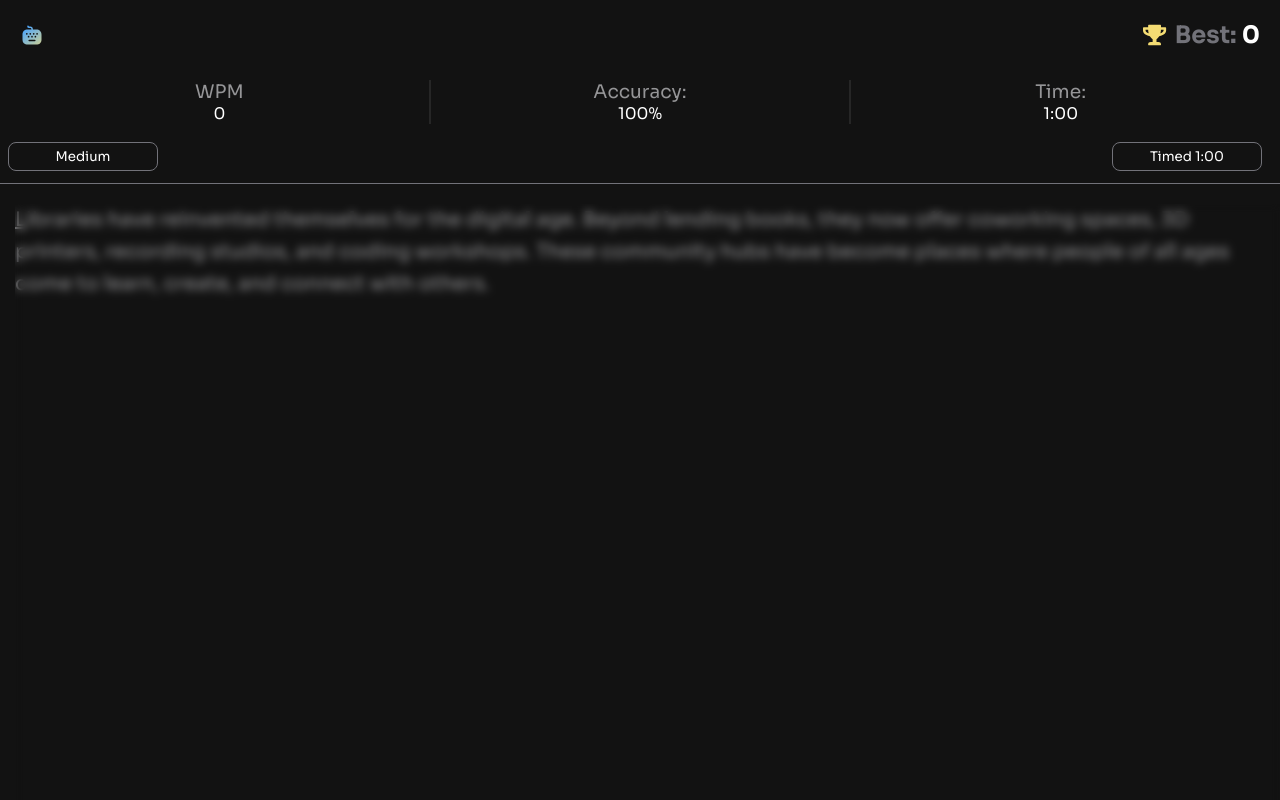
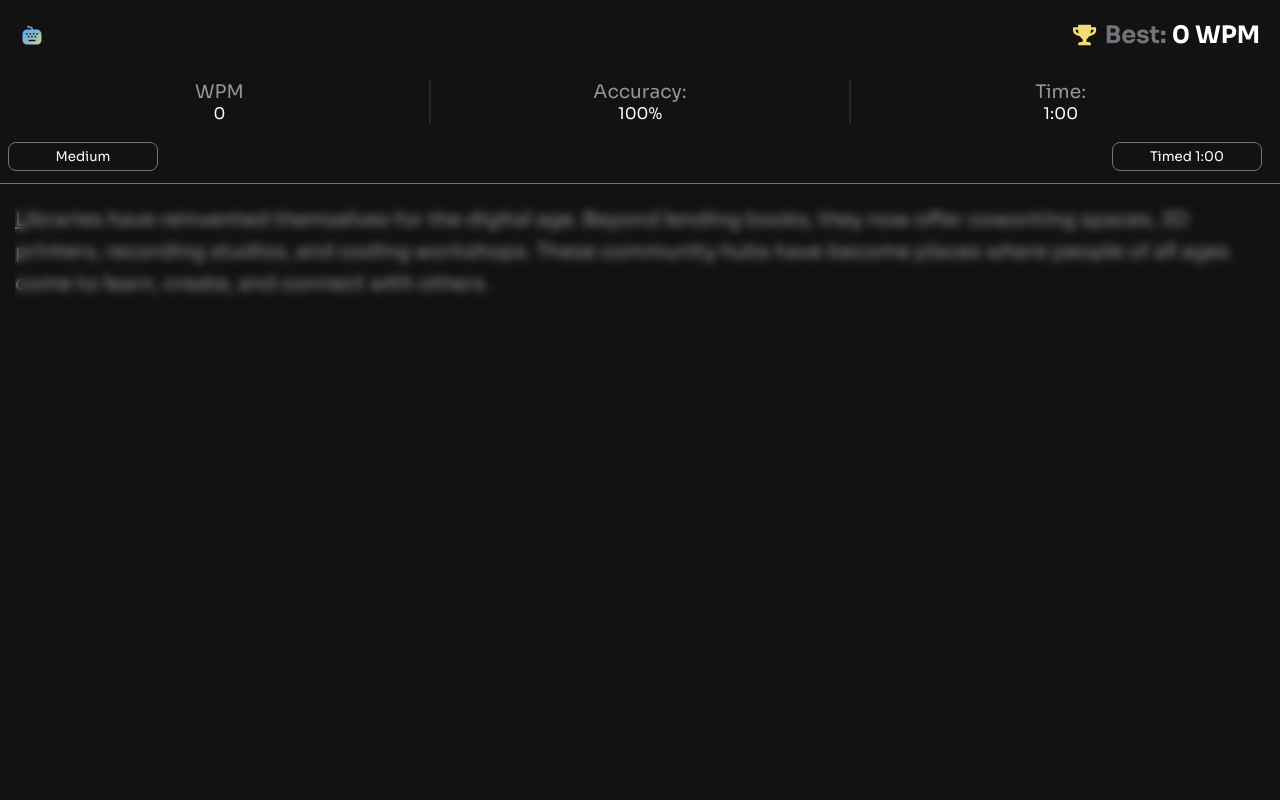
Before and after one commit to feelgooddd/typing-speed-test, a React (Vite) app: page / in a window 1280 px wide. Shown: the top 800 px of the page. Built offline with nearby package versions, Linux system fonts and the light colour scheme.

Commit message:
Added PB Tracking in local storage. Passed PB to header to display it. Default to 0 if no PB is found in local storage.

```diff
--- a/src/App.jsx
+++ b/src/App.jsx
@@ -7,12 +7,14 @@ const App = () => {
   const [testStarted, setTestStarted] = useState(false);
   const [timerStarted, setTimerStarted] = useState(false);
 
-  const [timeSetting, setTimeSetting] = useState(60)
+  const [timeSetting, setTimeSetting] = useState(60);
   const [difficulty, setDifficulty] = useState("medium");
 
   const [wpm, setWpm] = useState(0);
   const [accuracy, setAccuracy] = useState(100);
   const [timeLeft, setTimeLeft] = useState(60);
+  const [PB, setPB] = useState(localStorage.getItem("PB") || 0);
+
   useEffect(() => {
     if (!timerStarted) return; // start only on first keypress
 
@@ -34,10 +36,19 @@ const App = () => {
     const secs = seconds % 60;
     return `${mins}:${secs.toString().padStart(2, "0")}`;
   }
+  useEffect(() => {
+    if (timeLeft === 0 && wpm > PB) {
+      //Update visually without needing a reload
+      setPB(wpm);
+      //Store it in local storage
+      localStorage.setItem("PB", wpm);
+    }
+
+  }, [timeLeft]);
 
   return (
     <div>
-      <Header />
+      <Header PB={PB} />
       <Timing
         time={formatTime(timeLeft)}
         testStarted={testStarted}
@@ -59,6 +70,7 @@ const App = () => {
         setTestStarted={setTestStarted}
         setWpm={setWpm}
         setAccuracy={setAccuracy}
+        setPB={setPB}
       />
     </div>
   );
--- a/src/components/Header.jsx
+++ b/src/components/Header.jsx
@@ -2,8 +2,7 @@ import LogoSmall from "../assets/images/logo-small.svg";
 import PersonalBestIcon from "../assets/images/icon-personal-best.svg";
 import { useState } from "react";
 import "./css/header.css";
-const Header = () => {
-  const [PB, setPB] = useState(0);
+const Header = ({PB}) => {
   return (
     <header className="header">
       <div className="header-left">
@@ -11,7 +10,7 @@ const Header = () => {
       </div>
       <div className="header-right">
         <img src={PersonalBestIcon} alt="" />
-        <h2><span className="txt-grey">Best:</span> {PB}</h2>
+        <h2><span className="txt-grey">Best:</span> {PB} WPM</h2>
       </div>
     </header>
   );
--- a/src/components/Timing.jsx
+++ b/src/components/Timing.jsx
@@ -14,6 +14,7 @@ const Timing = ({
   testStarted,
 }) => {
   const timeOptions = [
+    { label: "0:01", value: 1 },
     { label: "0:30", value: 30 },
     { label: "1:00", value: 60 },
     { label: "1:30", value: 90 },
--- a/src/components/TypingTest.jsx
+++ b/src/components/TypingTest.jsx
@@ -4,11 +4,10 @@ import TypingInput from "./TypingInput";
 import { useState, useRef, useEffect } from "react";
 
 const TypingTest = ({
-  wpm,
+  setPB,
   setWpm,
   testStarted,
   setTestStarted,
-  accuracy,
   setAccuracy,
   setTimerStarted,
   timerStarted,
@@ -71,7 +70,9 @@ const TypingTest = ({
 
   function handleType(value) {
     if (value.length > text.length) return;
-    if (timeLeft === 0) return; // stop typing when time is up
+    if (timeLeft === 0) {
+      return;
+    }; // stop typing when time is up
 
     // Start time logic
     if (!startTime && value.length === 1) {
```
